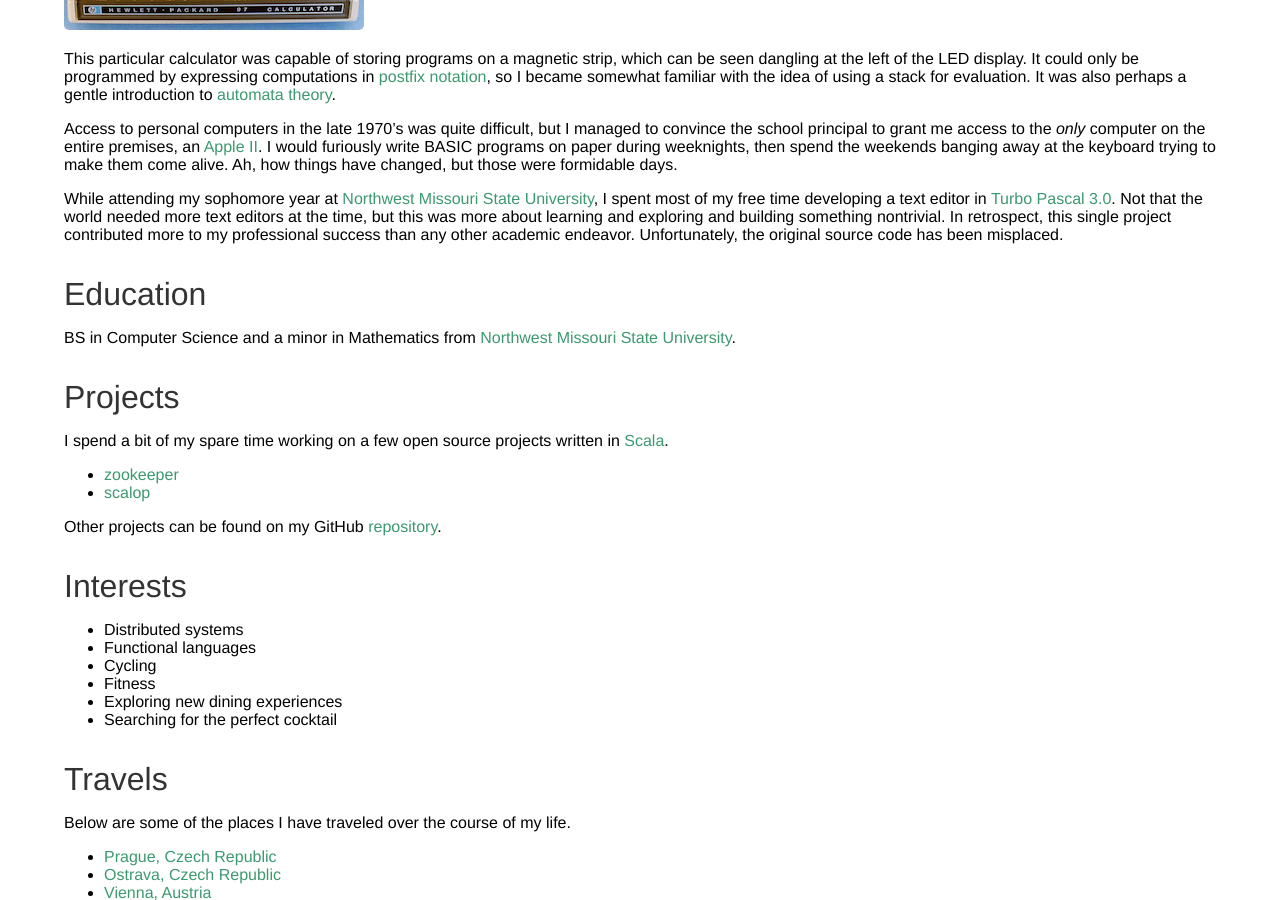
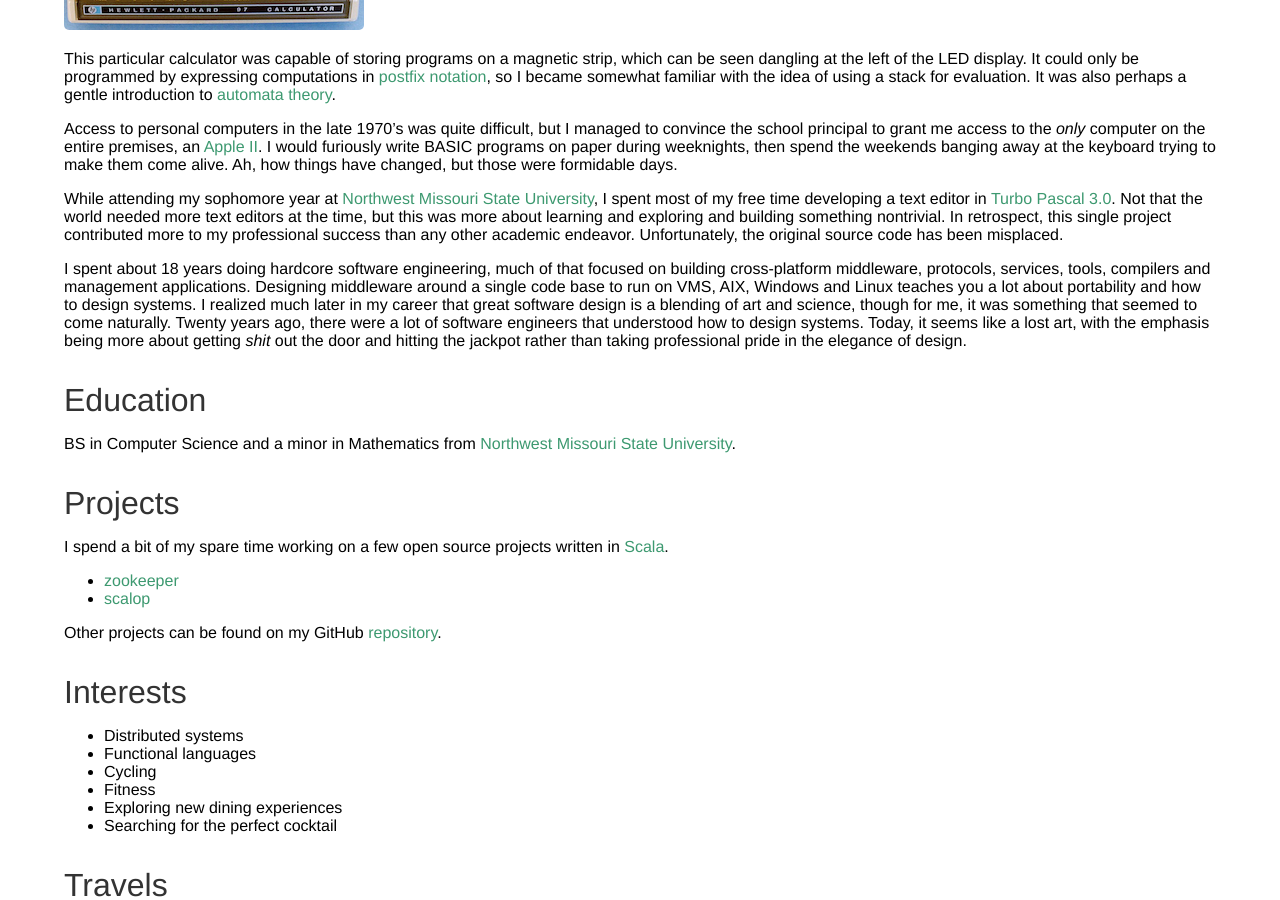
Before and after one commit to davidledwards/davidledwards.github.io, a Jekyll site: the page built from about/index.md, in a window 1280 px wide and 900 px high, scrolled down 1197 px. Built offline with Jekyll 4.4.1, drawn with Linux system fonts in a browser that asks for light colours.

Commit message:
expand personal info

```diff
--- a/about/index.md
+++ b/about/index.md
@@ -61,6 +61,14 @@ text editors at the time, but this was more about learning and exploring and bui
 single project contributed more to my professional success than any other academic endeavor. Unfortunately, the original source
 code has been misplaced.
 
+I spent about 18 years doing hardcore software engineering, much of that focused on building cross-platform middleware,
+protocols, services, tools, compilers and management applications. Designing middleware around a single code base to run on
+VMS, AIX, Windows and Linux teaches you a lot about portability and how to design systems. I realized much later in my career
+that great software design is a blending of art and science, though for me, it was something that seemed to come naturally.
+Twenty years ago, there were a lot of software engineers that understood how to design systems. Today, it seems like a lost
+art, with the emphasis being more about getting _shit_ out the door and hitting the jackpot rather than taking professional
+pride in the elegance of design.
+
 ## Education
 BS in Computer Science and a minor in Mathematics from [Northwest Missouri State University](http://www.nwmissouri.edu).
 
```
